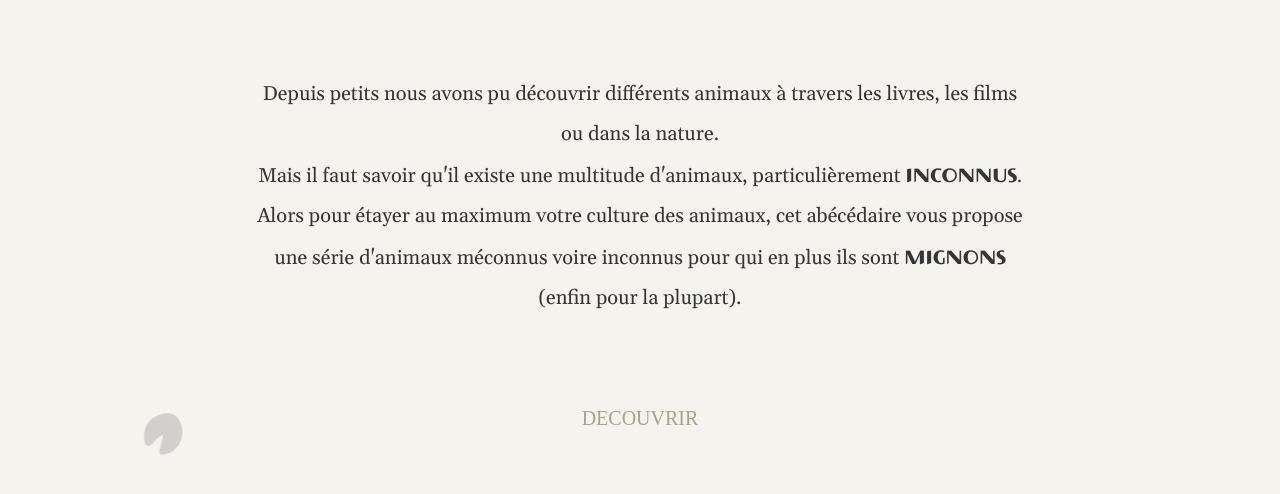
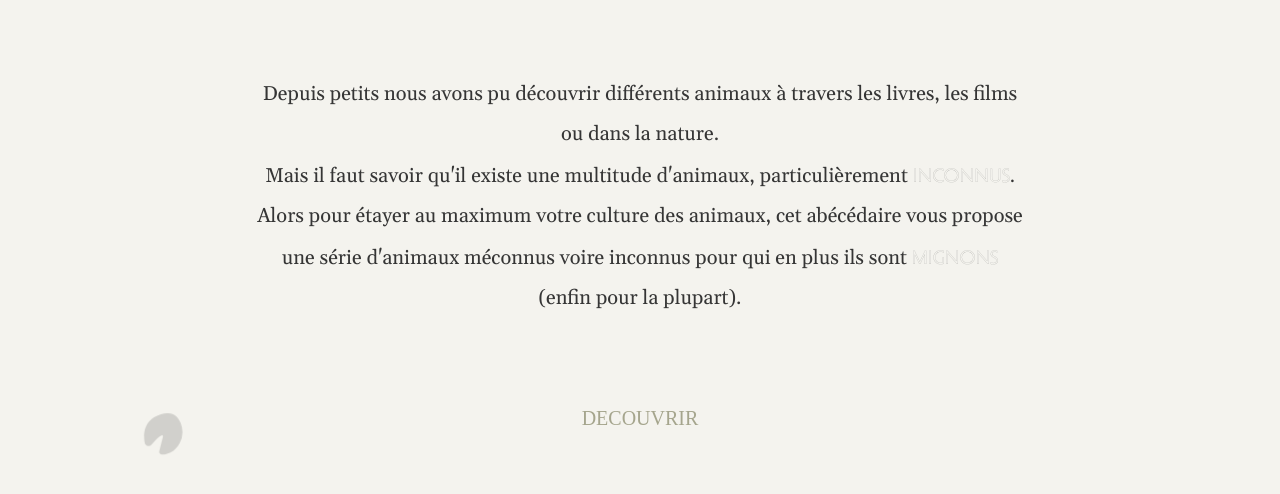
Before and after one commit to Edwina-Rabot/m1_wd_css, a plain HTML site: page index.html in a window 1280 px wide. In both pictures the pointer is over the element "inconnus.". Shown: the part 246-740 px from the top of the page. Drawn offline with Linux system fonts and the light colour scheme.

Commit message:
Revert "presentation hover"
This reverts commit 4759f6663f5ee48a40d93ee19611b7c41e403b06.

```diff
--- a/asset/main.css
+++ b/asset/main.css
@@ -79,9 +79,8 @@ body{
 
 .presentation:hover span{
   font-family: 'Decovar';
-  font-variation-settings: "TRMD" 1000, "WMX2" 500;
+  font-variation-settings: 'BLDA' 1000;
   color: var(--color4);
-  text-transform: uppercase;
 }
 
 .box-1 {
```
